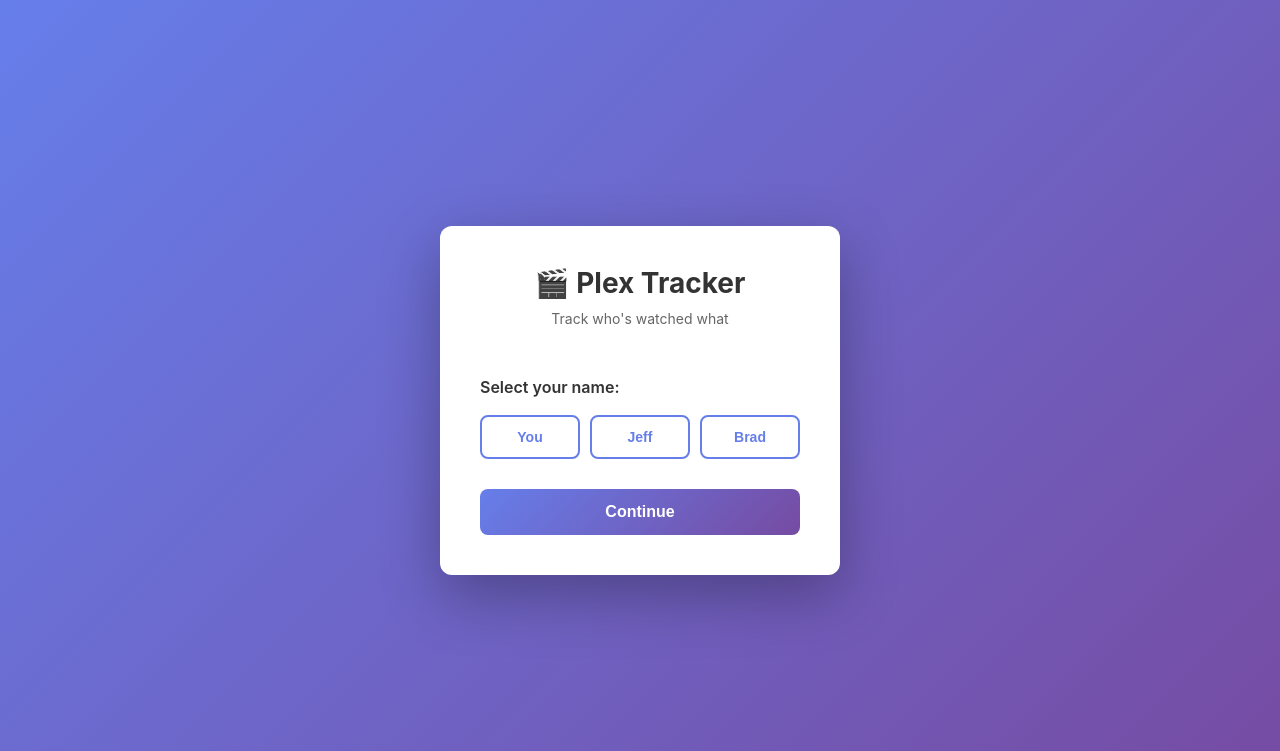
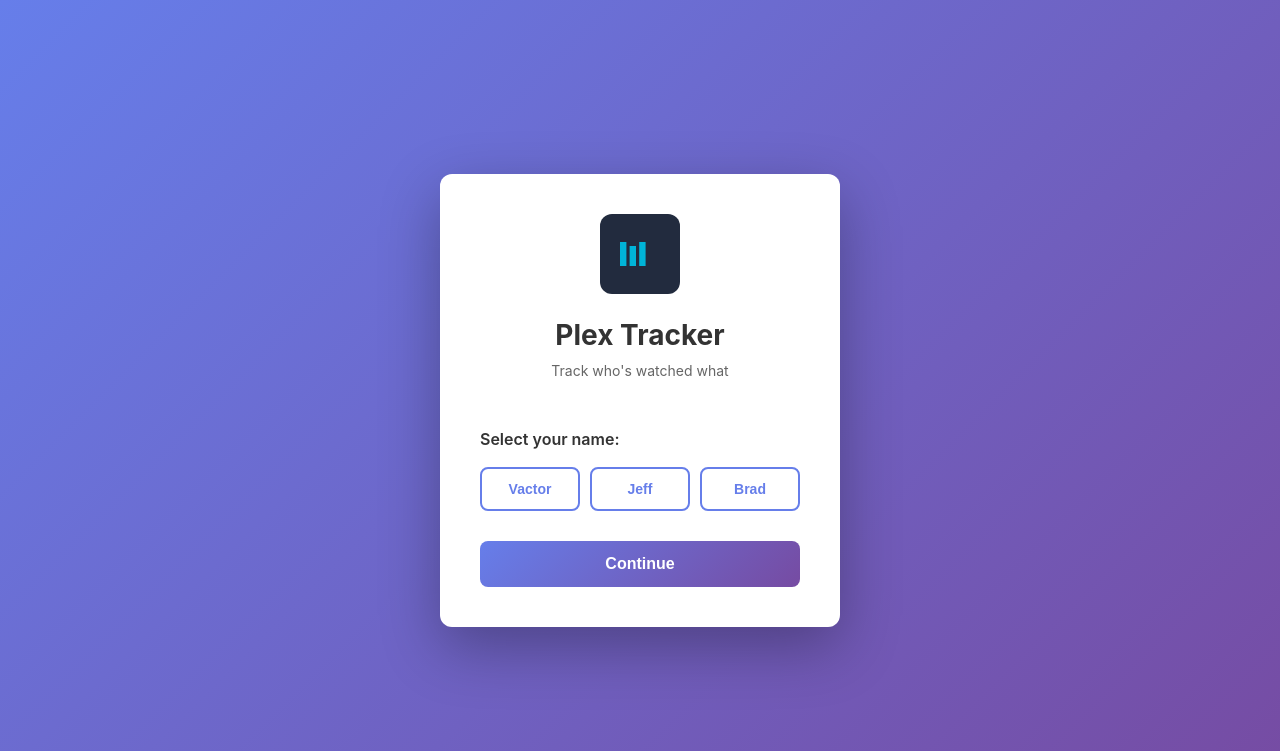
Before and after one commit to vactorgit/plex-tracker, a Flask app: page /login in a window 1280 px wide. Shown: the top 751 px of the page. Run offline with Flask 3, Linux system fonts and the light colour scheme.

Commit message:
Update branding: change 'You' to 'Vactor', add Plex logo
- Replace 'You' with 'Vactor' in user list
- Add custom Plex logo SVGs to login and main screens
- Update header styling with Plex colors (blue/dark theme)
- Improve overall branding appearance

Co-Authored-By: Claude Haiku 4.5 <noreply@anthropic.com>

```diff
--- a/app.py
+++ b/app.py
@@ -7,7 +7,7 @@ app = Flask(__name__)
 app.secret_key = 'plex-tracker-secret-key-change-in-production'
 
 DB_PATH = 'plex_tracker.db'
-USERS = ['You', 'Jeff', 'Brad']
+USERS = ['Vactor', 'Jeff', 'Brad']
 
 def init_db():
     """Initialize the database with tables."""
--- a/templates/login.html
+++ b/templates/login.html
@@ -29,11 +29,22 @@
             width: 90%;
         }
 
+        .logo-container {
+            text-align: center;
+            margin-bottom: 20px;
+        }
+
+        .plex-logo {
+            width: 80px;
+            height: 80px;
+        }
+
         h1 {
             text-align: center;
             margin-bottom: 10px;
             color: #333;
             font-size: 28px;
+            font-weight: 700;
         }
 
         .subtitle {
@@ -104,7 +115,17 @@
 </head>
 <body>
     <div class="container">
-        <h1>🎬 Plex Tracker</h1>
+        <div class="logo-container">
+            <svg class="plex-logo" viewBox="0 0 100 100" xmlns="http://www.w3.org/2000/svg">
+                <rect width="100" height="100" rx="15" fill="#222B3E"/>
+                <g fill="#00B4D8" transform="translate(25, 35)">
+                    <rect x="0" y="0" width="8" height="30"/>
+                    <rect x="12" y="5" width="8" height="25"/>
+                    <rect x="24" y="0" width="8" height="30"/>
+                </g>
+            </svg>
+        </div>
+        <h1>Plex Tracker</h1>
         <p class="subtitle">Track who's watched what</p>
 
         <form method="POST">
```
Also changed, not shown: templates/index.html (+27 -4 lines).
